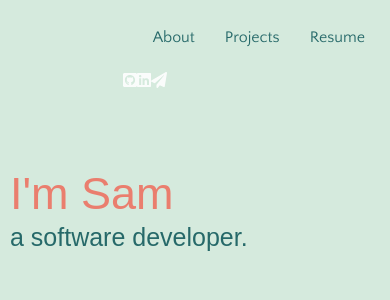
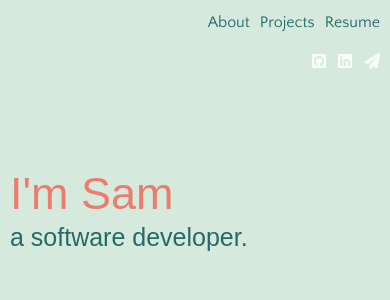
Before and after one commit to samanthajuniper/portfolio, a React (Create React App) app: page / in a window 390 px wide. Shown: the top 300 px of the page. Built offline with nearby package versions, Linux system fonts and the light colour scheme; a web font is replaced by a local one.

Commit message:
Working out responsive styling for the header and navbar

```diff
--- a/src/components/About.js
+++ b/src/components/About.js
@@ -1,7 +1,6 @@
 import React, { Component } from "react";
 import Leaf from './Leaf'
 import Navbar from './Navbar';
-const logo = require('../assets/introImage.png');
 
 
 class About extends Component {
@@ -27,7 +26,6 @@ class About extends Component {
         this.showtagline();
     }
 
-
     render() {
 
         return (
@@ -35,7 +33,7 @@ class About extends Component {
                 <div className="header-wrapper is-flex">
                     <div className="title-div is-flex">
                         <div className="name title"><h1>I'm Sam</h1></div>
-                    <div className="ellipsis"></div>
+                        <div className="ellipsis" />
                     </div>
                     <div className="tagline-div">
                         <h1 id="tagline" className={this.state.class}>{this.state.tagline}</h1>
--- a/src/components/CSS/_About.scss
+++ b/src/components/CSS/_About.scss
@@ -64,23 +64,6 @@
          @media(min-width: $desktop) {
             height: 95px;
         }
-        // @media(min-width: $phablet) {
-        //     align-self: flex-start;
-        // }
-
-        // position: absolute;
-        // top:25%;
-        // left:3%;
-
-        // @media(max-width: $desktop) {
-        //     left: 10%;
-        // }
-        // @media(max-width: $phablet) {
-        //     top:22%
-        // }
-        // @media(max-width: $phone) {
-        //    left: 23%
-        // }
         .name {
             color: $coral;
             font-size: 45px;
@@ -93,20 +76,7 @@
             @media(min-width: $desktop) {
                font-size: 85px;
             }
-
-        }
-
-            // font-size: 80px;
-            // @media(max-width: $desktop) {
-            //    font-size: 70px;
-            // }
-            //  @media(max-width: $tablet) {
-            //     font-size: 65px;
-            // }
-
-            // @media(min-width: $phone) {
-            //     font-size: 40px;
-            // }
+         }
             .ellipsis {
                 width: 50px;
                 &:after {
@@ -117,8 +87,11 @@
                     -webkit-animation: ellipsis 2000ms steps(4,end) 1;
                     // -webkit-animation-fill-mode: forwards;
                     content: "\2026";
-                    width:0;
+                    width: 0;
                     font-size: 45px;
+                    @media(min-width: $desktop) {
+                        font-size: 70px;
+                    }
                 }
                 @keyframes ellipsis {
                     to {
--- a/src/components/CSS/_Navbar.scss
+++ b/src/components/CSS/_Navbar.scss
@@ -1,11 +1,10 @@
 #navbar {
+
+    .link-container {
         position: absolute;
         top:0;
         right:0;
         border: 25px solid transparent;
-    .link-container {
-        justify-content: flex-end;
-        margin-bottom: 20px;
         a {
             color: $dark-teal;
             &:hover {
@@ -13,27 +12,48 @@
             }
         }
         .page-link {
+            @media(min-width: $phone) {
+                margin-left: 10px;
+            }
             margin-left: 30px;
+        }
+        @media(min-width: $phone) {
+            border: 10px solid transparent;
         }
     }
     .icon-container {
+        position: absolute;
+
+         top:40px;
+        right:0;
+        border: 25px solid transparent;
+        @media(min-width: $phone) {
+            border: 10px solid transparent;
+        }
         flex-direction: column;
         align-items: flex-end;
         a {
-            color: white;
-            opacity: .9;
             &.github:hover {
-                color:black;
+                color: black;
             }
             &.linkedin:hover {
-                color:#2667BC
+                color: #2667BC
             }
             &.mail:hover {
                 color: $dark-teal;
             }
         }
+        @media(max-width: $phablet) {
+            // top:0;
+            flex-direction: row;
+        }
     }
         .social-icon {
+            color: white;
+            opacity: .9;
             margin-bottom: 20px;
+            @media(min-width: $phone) {
+                margin-left: 12px;
             }
         }
+    }
--- a/src/components/Navbar.js
+++ b/src/components/Navbar.js
@@ -7,25 +7,25 @@ class Navbar extends Component {
     render() {
         return(
             <div id="navbar">
-                <div className="link-container is-flex">
-                    <NavLink to="/" className="is-size-5 has-text-weight-bold page-link ">About</NavLink>
-                    <NavLink to="/projects" className="is-size-5 has-text-weight-bold page-link ">Projects</NavLink>
-                    <NavLink to={pdf} target="_blank" className="is-size-5 has-text-weight-bold page-link ">Resume</NavLink>
+                <div className="link-container  is-flex">
+                    <NavLink to="/" className="is-size-5 is-size-6-mobile has-text-weight-bold page-link">About</NavLink>
+                    <NavLink to="/projects" className="is-size-5 is-size-6-mobile has-text-weight-bold page-link">Projects</NavLink>
+                    <NavLink to={pdf} target="_blank" className="is-size-5 is-size-6-mobile has-text-weight-bold page-link">Resume</NavLink>
                 </div>
                 <div className="icon-container is-flex">
                     <a href="https://github.com/samanthajuniper/" target="_blank" rel="noopener noreferrer" className="social-icon github">
                         <span className="icon is-large">
-                            <i className="fab fa-github-square is-size-3"></i>
+                            <i className="fab fa-github-square is-size-3 is-size-4-mobile"></i>
                         </span>
                     </a>
                     <a title="https://linkedin.com/in/samantha-morgan-a63306146" href="https://linkedin.com/in/samantha-morgan-a63306146" target="_blank" rel="noopener noreferrer" className="social-icon linkedin">
                         <span className="icon is-large">
-                            <i className="fab fa-linkedin is-size-3"></i>
+                            <i className="fab fa-linkedin is-size-3 is-size-4-mobile"></i>
                         </span>
                     </a>
                     <a href="mailto: samanthajmorgan36@gmail.com" target="_blank" rel="noopener noreferrer" title="email" className="social-icon mail">
                         <span className="icon is-large">
-                            <i className="fas fa-paper-plane is-size-3"></i>
+                            <i className="fas fa-paper-plane is-size-3 is-size-4-mobile"></i>
                         </span>
                     </a>
                 </div>
```
Also changed, not shown: src/assets/introImage.png (deleted), src/assets/me.JPG (deleted). Lines whose indentation alone changed are shown as unchanged.
